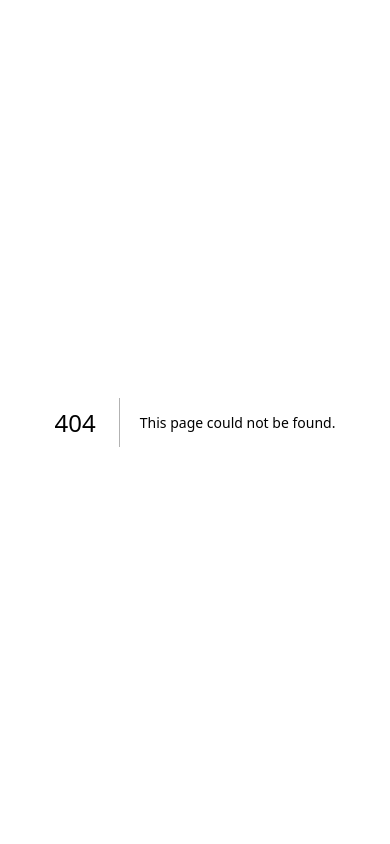
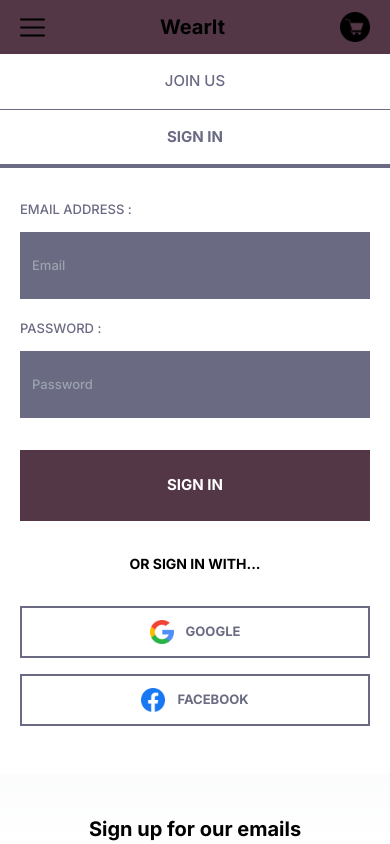
Before and after one commit to Borex5r3/wearit, a Next.js app: page /pages/sign-in in a window 390 px wide. Before the commit this address had no page. Shown: the top 844 px of the page. Built offline with nearby package versions, Linux system fonts and the light colour scheme.

Commit message:
end of sign-up section mobile version

```diff
--- a/src/app/pages/navBar.tsx
+++ b/src/app/pages/navBar.tsx
@@ -52,7 +52,9 @@ export default function () {
               <p className="">Shoes</p>
             </Link>
           </div>
-          <button>Sign Out</button>
+          <Link href="/pages/sign-in" onClick={print}>
+            <p className="">Sign In</p>
+          </Link>
         </div>
       </div>
     </div>
--- /dev/null
+++ b/src/app/pages/sign-in/inputContainer.tsx
@@ -0,0 +1,15 @@
+export default function ({ item }: { item: any }) {
+  const { title, placeholder, type } = item;
+  return (
+    <div className="space-y-[12px] w-full">
+      <p className="text-greypayne text-[13px] font-medium antialiased uppercase">
+        {title}
+      </p>
+      <input
+        placeholder={placeholder}
+        type={type}
+        className="text-white text-[13px] font-medium antialiased py-[24px] px-[12px] outline-none bg-greypayne w-full"
+      />
+    </div>
+  );
+}
--- /dev/null
+++ b/src/app/pages/sign-in/page.tsx
@@ -0,0 +1,74 @@
+import Image from "next/image";
+import InputContainer from "./inputContainer";
+import Link from "next/link";
+
+export default function () {
+  const inputs = [
+    {
+      title: "email address :",
+      placeholder: "Email",
+      type: "text",
+      id: 0,
+    },
+    {
+      title: "password :",
+      placeholder: "Password",
+      type: "password",
+      id: 1,
+    },
+  ];
+  return (
+    <div className="bg-white text-greypayne flex flex-col items-center space-y-[32px] min-w-[280px] pb-[48px]">
+      <div className="w-full flex flex-col">
+        <button className="font-medium text-[15px] antialiased uppercase text-center border-b border-greypayne w-full py-[16px]">
+          join us
+        </button>
+        <Link
+          href={"/pages/sign-in"}
+          className="font-bold text-[15px] antialiased uppercase text-center border-b-[4px] border-greypayne w-full py-[16px]"
+        >
+          sign in
+        </Link>
+      </div>
+      {/* form */}
+      <div className="w-full px-[20px] space-y-[20px]">
+        {inputs.map((item) => {
+          return <InputContainer key={item.id} item={item} />;
+        })}
+      </div>
+      {/* button */}
+      <div className="w-full px-[20px]">
+        <button className=" uppercase text-[15px] font-bold antialiased bg-eggplant text-white py-[24px] w-full">
+          sign in
+        </button>
+      </div>
+      <p className="font-bold text-[14px] antialiased uppercase text-black">
+        or sign in with...
+      </p>
+      {/* google and facebook */}
+      <div className="space-y-[16px] flex flex-col w-full px-[20px]">
+        <button className="px-[32px] py-[12px] border-[2px] border-greypayne flex justify-center">
+          <div className="space-x-[12px] flex items-center">
+            <Image src="/search.png" width={24} height={24} alt="google icon" />
+            <p className="text-[13px] antialiased font-bold uppercase">
+              google
+            </p>
+          </div>
+        </button>
+        <button className="px-[32px] py-[12px] border-[2px] border-greypayne flex justify-center">
+          <div className="space-x-[12px] flex items-center">
+            <Image
+              src="/facebook.png"
+              width={24}
+              height={24}
+              alt="facebook icon"
+            />
+            <p className="text-[13px] antialiased font-bold uppercase">
+              facebook
+            </p>
+          </div>
+        </button>
+      </div>
+    </div>
+  );
+}
```
Also changed, not shown: public/facebook.png, public/search.png (added).
